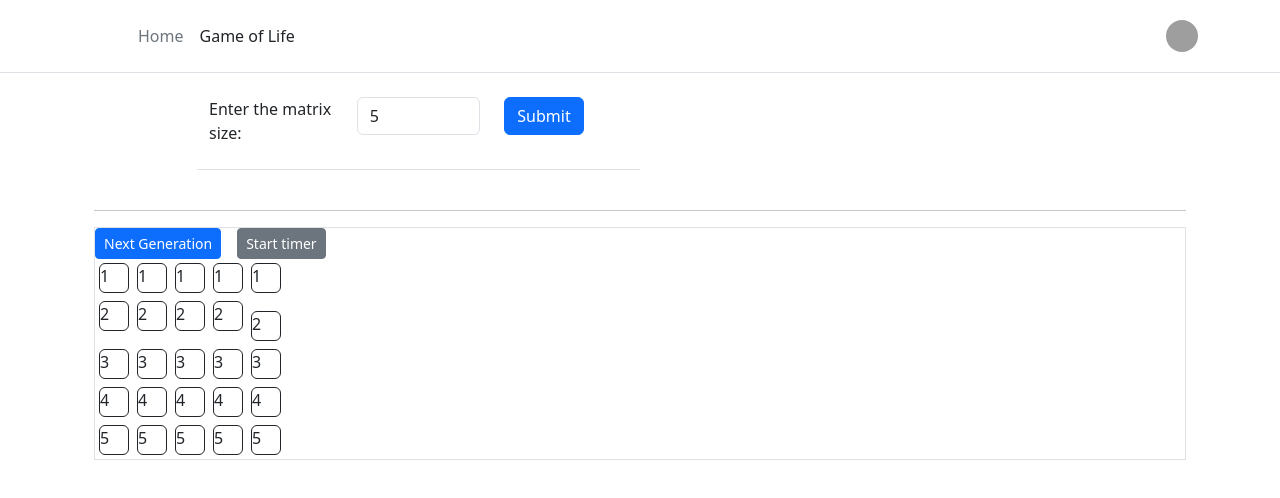
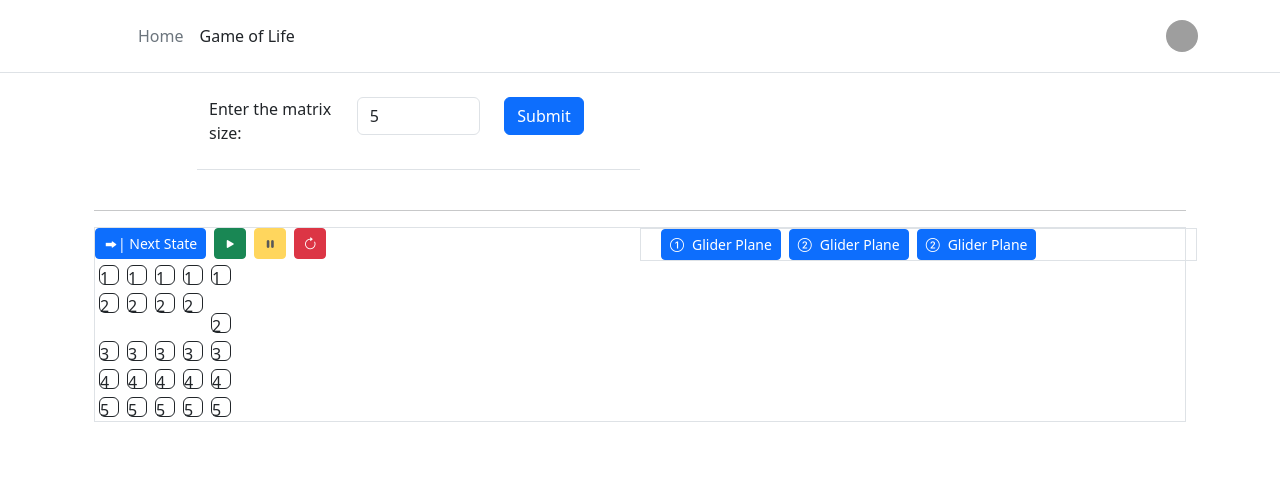
Before and after one commit to parthrajharshadbhaipanchal/GameOfLife_Angular, an Angular app: page /gameoflife in a window 1280 px wide. Both pictures are taken after typing "5" into the empty fields and a click on the button "Submit". Shown: the top 498 px of the page. Built offline with nearby package versions, Linux system fonts and the light colour scheme; grey boxes are pictures that could not be loaded.

Commit message:
animation control buttons added

```diff
--- a/angular.json
+++ b/angular.json
@@ -26,7 +26,9 @@
             ],
             "styles": [
               "src/styles.css",
-              "node_modules/bootstrap/dist/css/bootstrap.min.css"
+              "node_modules/bootstrap/dist/css/bootstrap.min.css",
+              "node_modules/bootstrap-icons/font/bootstrap-icons.min.css"
+
             ],
             "scripts": [
               "node_modules/bootstrap/dist/js/bootstrap.min.js",
--- a/package.json
+++ b/package.json
@@ -22,6 +22,7 @@
     "@angular/router": "^17.0.0",
     "@angular/ssr": "^17.0.7",
     "bootstrap": "^5.3.2",
+    "bootstrap-icons": "^1.11.3",
     "express": "^4.18.2",
     "jquery": "^3.7.1",
     "popper.js": "^1.16.1",
--- a/src/app/components/golmatrix/cell/cell.component.css
+++ b/src/app/components/golmatrix/cell/cell.component.css
@@ -1,5 +1,5 @@
 .square {
-    width: 30px; /* Adjust the width to your desired size */
-    height: 30px; /* Equal height to create a square */
+    width: 20px; /* Adjust the width to your desired size */
+    height: 20px; /* Equal height to create a square */
     float: left
   }
--- a/src/app/components/golmatrix/golmatrix.component.html
+++ b/src/app/components/golmatrix/golmatrix.component.html
@@ -1,7 +1,32 @@
 <div class="border">
-    <button class="btn btn-sm btn-primary" (click)="GotoNextGeneration()">Next Generation</button>
-    <button class="btn btn-sm btn-secondary ms-3" (click)="StartTimer()">Start timer</button>
+    <div class="row">
+    <div class="col-6">
+        <!-- Next stage button -->
+        <button class="btn btn-sm btn-primary bi bi-forward-fill" title="Go to next generation state"
+            (click)="GotoNextGeneration()">| Next State</button>
+        <!-- Start button -->
+        <button class="btn btn-sm btn-success ms-2 bi bi-play-fill" title="Start animation"
+            [ngClass]="AnimationState?'disabled':''" (click)="StartTimer()"></button>
+        <!-- Pause button -->
+        <button class="btn btn-sm btn-warning ms-2 bi bi-pause-fill" title="Stop/Pause animation"
+            [ngClass]="!AnimationState?'disabled':''" (click)="StopTimer()"></button>
+        <!-- Reset button -->
+        <button class="btn btn-sm btn-danger ms-2 bi bi-arrow-clockwise" title="Reset matrix"
+            (click)="CreateNewCellMatrixOrReset()"></button>
+    </div>
+    <div class="text-right border col-6 d-flex">
+        <!-- Template 1 :- Glider -->
+        <button class="btn btn-sm btn-primary ms-2 bi bi-1-circle" title="Reset matrix"
+            (click)="CreateNewCellMatrixOrReset()"><span class="ms-2">Glider Plane</span></button>
+        <!-- Template 2 :- Pulsar -->
+        <button class="btn btn-sm btn-primary ms-2 bi bi-2-circle" title="Reset matrix"
+            (click)="CreateNewCellMatrixOrReset()"><span class="ms-2">Glider Plane</span></button>
+        <!-- Template 3 :- Pulsar -->
+        <button class="btn btn-sm btn-primary ms-2 bi bi-2-circle" title="Reset matrix"
+        (click)="CreateNewCellMatrixOrReset()"><span class="ms-2">Glider Plane</span></button>
+    </div>
+</div>
     <table>
-    <ng-template #matrixContainer></ng-template>
+        <ng-template #matrixContainer></ng-template>
     </table>
 </div>
--- a/src/app/components/golmatrix/golmatrix.component.ts
+++ b/src/app/components/golmatrix/golmatrix.component.ts
@@ -1,11 +1,12 @@
 import { Component, EventEmitter, ComponentRef, Input, Output, ViewChild, ViewContainerRef } from '@angular/core';
 import { CellComponent } from './cell/cell.component';
 import { BrcomponentComponent } from '../brcomponent/brcomponent.component';
+import { CommonModule } from '@angular/common';
 
 @Component({
   selector: 'app-golmatrix',
   standalone: true,
-  imports: [BrcomponentComponent],
+  imports: [BrcomponentComponent,CommonModule],
   templateUrl: './golmatrix.component.html',
   styleUrl: './golmatrix.component.css'
 })
@@ -15,6 +16,7 @@ export class GolmatrixComponent {
   @Output() public componentRefsList: ComponentRef<CellComponent>[][] = [];
   @Input() public matrixSize: number = 0;
   @ViewChild('matrixContainer', { read: ViewContainerRef }) container!: ViewContainerRef;
+  public AnimationState:boolean=false;
 
   nextGenerationStatusList: boolean[][] = [];
   timer:any;
@@ -22,18 +24,27 @@ export class GolmatrixComponent {
   constructor() { }
 
   public StartTimer(){
-    this.timer=setInterval(()=>this.GotoNextGeneration(),100);
+    this.timer=setInterval(()=>this.GotoNextGeneration(),50);
+    this.AnimationState=true;
   }
 
-  StopTimer(){
-    clearInterval(this.timer);
+
+  public StopTimer(){
+    if(null!=this.timer){
+      clearInterval(this.timer);
+      this.AnimationState=false;
+    }
   }
 
-  ngOnChanges() {
-    this.CreateNewCellMatrix();
+  public ngOnChanges() {
+    this.CreateNewCellMatrixOrReset();
   }
 
-  CreateNewCellMatrix(){
+  public CreateNewCellMatrixOrReset(){
+    this.componentRefsList=[];
+    this.nextGenerationStatusList=[];
+    this.container?.clear();
+    this.AnimationState=false;
     for (let i = 1; i <= this.matrixSize; i++) {
       let componentArray: ComponentRef<CellComponent>[] = [];
       let booleanArray:boolean[]=[];
@@ -54,12 +65,12 @@ export class GolmatrixComponent {
     }
   }
 
-  GotoNextGeneration() {
+  public GotoNextGeneration() {
     this.CalculateNextGenerationForMatrix();
     this.ApplyNextGenerationState();
   }
 
-  ApplyNextGenerationState() {
+  private ApplyNextGenerationState() {
     for (let i = 0; i < this.matrixSize; i++) {
       for (let j = 0; j < this.matrixSize; j++) {
         this.componentRefsList[i][j].instance.IsActive = this.nextGenerationStatusList[i][j];
@@ -67,7 +78,7 @@ export class GolmatrixComponent {
     }
   }
 
-  CalculateNextGenerationForMatrix() {
+  private CalculateNextGenerationForMatrix() {
     for (let i = 0; i < this.matrixSize; i++) {
       for (let j = 0; j < this.matrixSize; j++) {
         this.nextGenerationStatusList[i][j] = this.GetNextStateOfCell(i, j);
@@ -75,7 +86,7 @@ export class GolmatrixComponent {
     }
   }
 
-  GetNextStateOfCell(i: number, j: number): boolean {
+  private GetNextStateOfCell(i: number, j: number): boolean {
     let aliveCell: boolean[] = [];
     let nextState: boolean = false;
 
```
Also changed, not shown: 1 other file (tests, documents, lock files or other folders).
